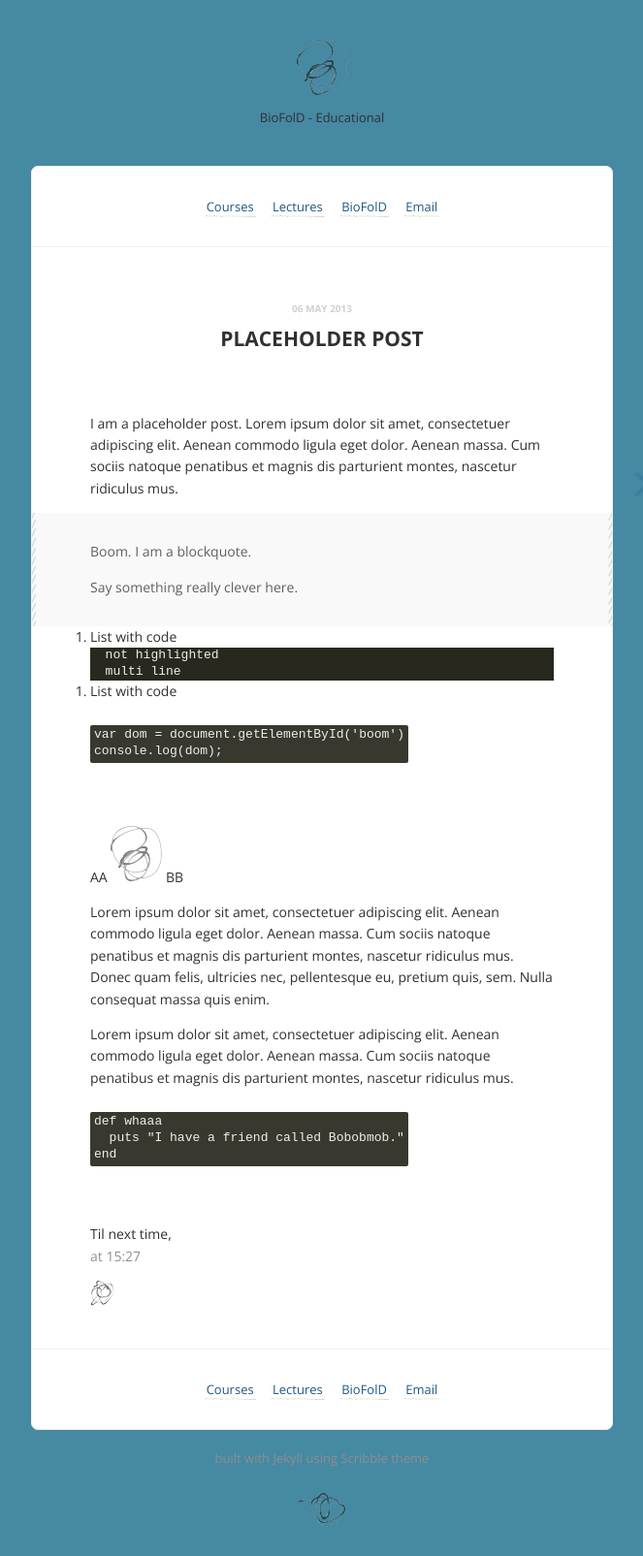
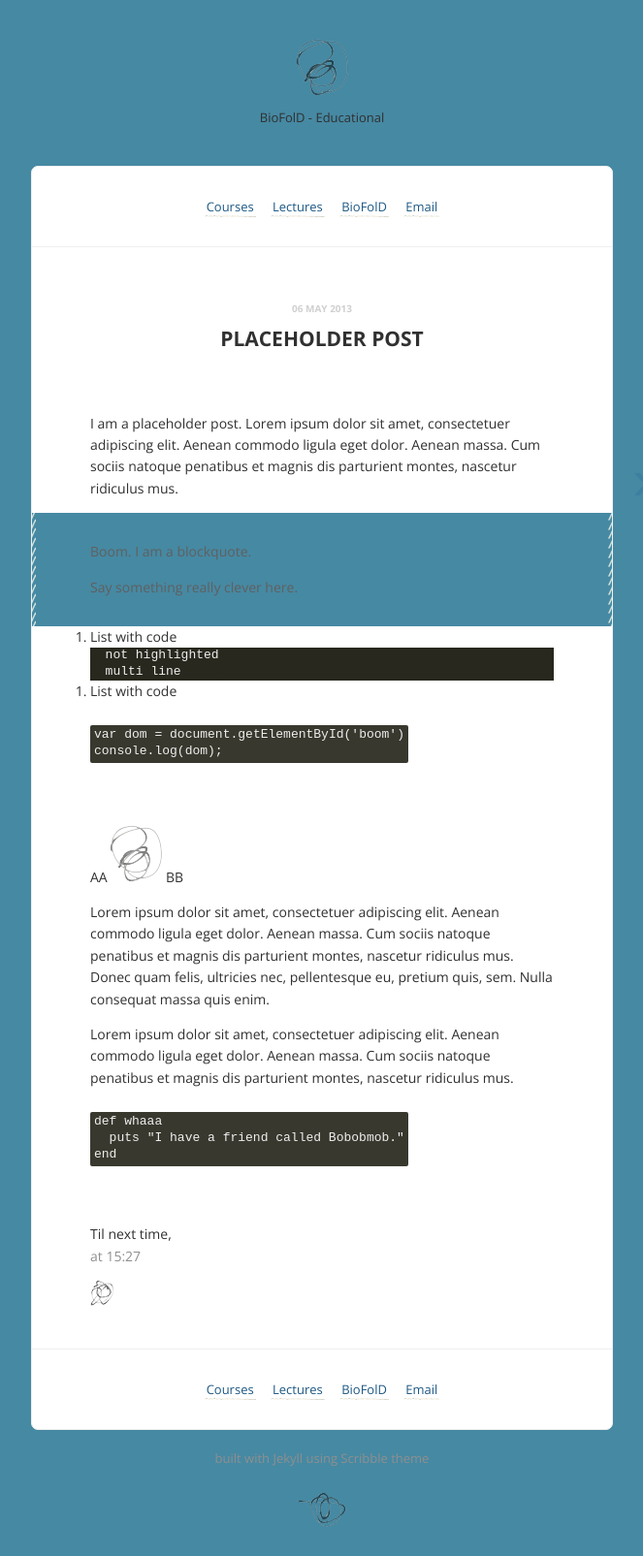
Before and after one commit to biofold-edu/biofold-edu.github.io, a Jekyll site: the page built from _posts/2013-05-06-more-post.md, in a window 1280 px wide. Shown: the whole page at 97% size, without its empty margins (308-971 px from the left). Built offline with Jekyll 4.4.1, drawn with Linux system fonts in a browser that asks for light colours; Markdown is read by kramdown in place of the engine named in the settings; comment, search, counter and statistics services are not loaded.

Commit message:
First Commit

```diff
--- a/_assets/style.scss
+++ b/_assets/style.scss
@@ -203,7 +203,7 @@ section.post, section > p {
   blockquote {
     @include transition(all, 0.3s);
     color: #606060;
-    background: #f9f9f9;
+    background: #4689a3;
     position: relative;
     overflow: hidden;
     display: block;
--- a/stylesheets/style.css
+++ b/stylesheets/style.css
@@ -279,7 +279,7 @@ section.post, section > p {
     -o-transition: all, 0.3s;
     transition: all, 0.3s;
     color: #606060;
-    background: #f9f9f9;
+    background: #4689a3;
     position: relative;
     overflow: hidden;
     display: block;
```
